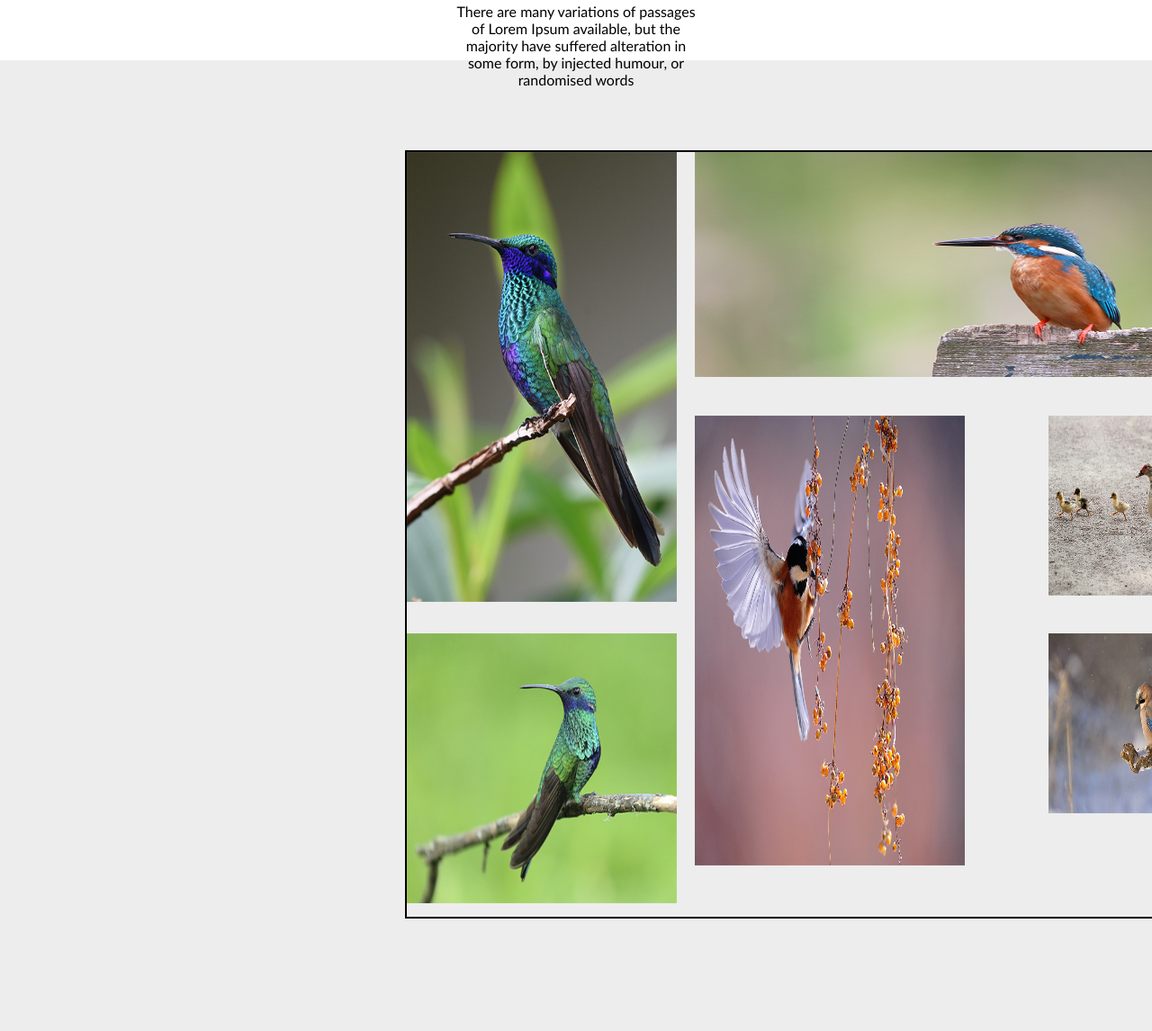
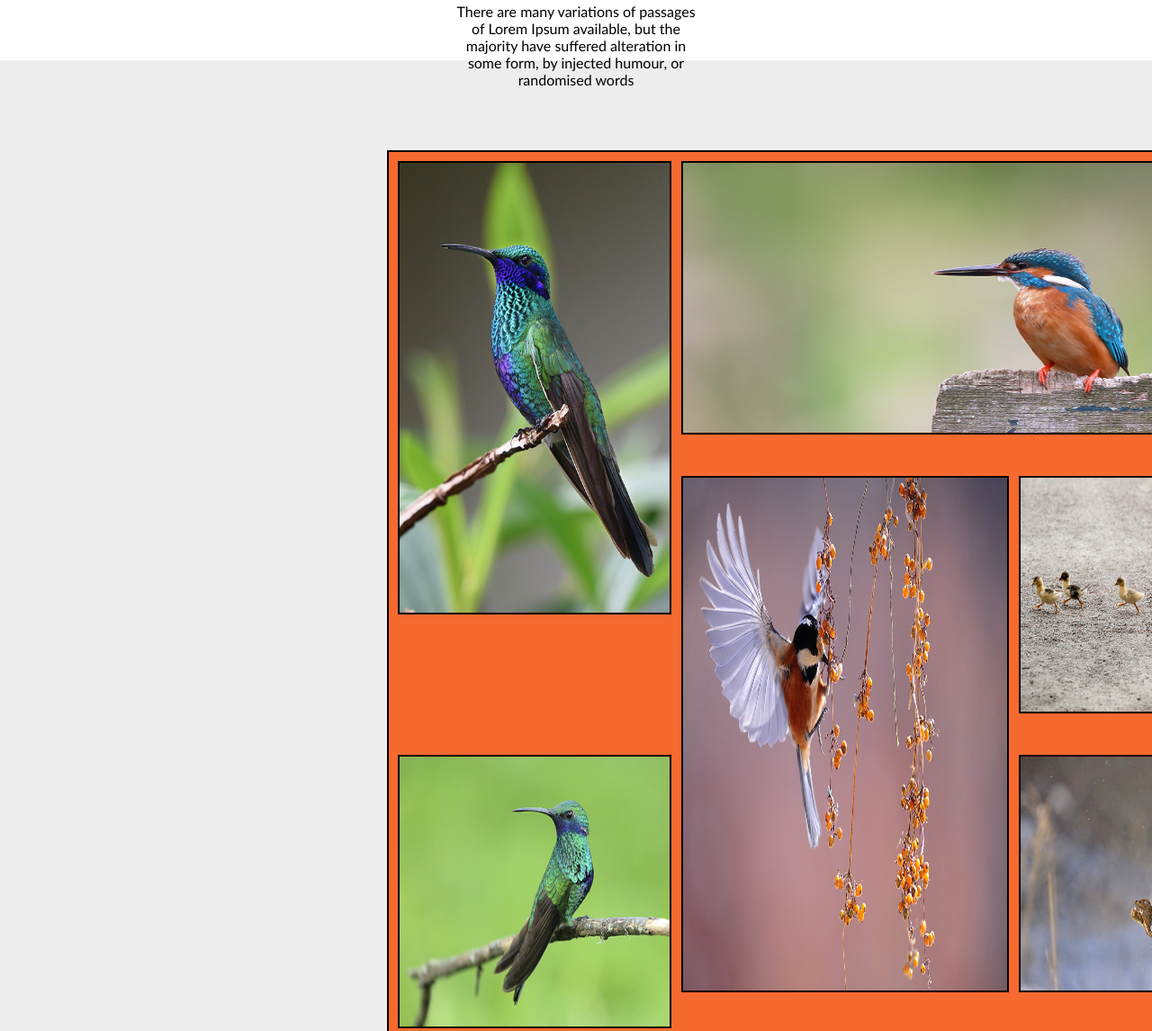
Before and after one commit to AndriusJas1/Reposi_bird, a plain HTML site: page pages/bird.html in a window 1280 px wide. Shown: the part 133-1279 px from the top of the page at 90% size. Before the commit the page ends 1154 px from the top, so only its background shows below. Drawn offline with Linux system fonts and the light colour scheme.

Commit message:
bird grid

```diff
--- a/css/bird.css
+++ b/css/bird.css
@@ -53,48 +53,54 @@ header {
 
 .grid-container {
     display: grid;
-    gap: 5px;
+    gap: 10px;
+    padding: 10px;
     grid-template-columns: auto auto auto;
     border: 2px solid black;
     width: 1000px;
-    height: 850px;
+    height: 1000px;
     position: relative;
-    left: 450px;
+    left: 430px;
     top: 100px;
+    background-color: #f76a2f;
 }
 
 .photo1 {
     width: 300px;
     height: 500px;
-    grid-row-start: 1;
-    grid-row-end: 3;
+    grid-row: 1 / 3;
+    border: 2px solid black;
 }
 
 .photo2 {
-    width: 650px;
-    height: 250px;
-    grid-column-start: 2;
-    grid-column-end: 4;
+    width: 680px;
+    height: 300px;
+    grid-column: 2 / 4;
+    border: 2px solid black;
 }
 
 .photo3 {
-    width: 300px;
-    height: 500px;
+    width: 360px;
+    height: 570px;
     grid-row-start: 2;
     grid-row-end: 4;
+    border: 2px solid black;
 }
 
 .photo4 {
-    width: 200px;
-    height: 200px;
+    width: 305px;
+    height: 260px;
+    border: 2px solid black;
 }
 
 .photo5 {
     width: 300px;
     height: 300px;
+    border: 2px solid black;
 }
 
 .photo6 {
-    width: 200px;
-    height: 200px;
+    width: 305px;
+    height: 260px;
+    border: 2px solid black;
 }
```
